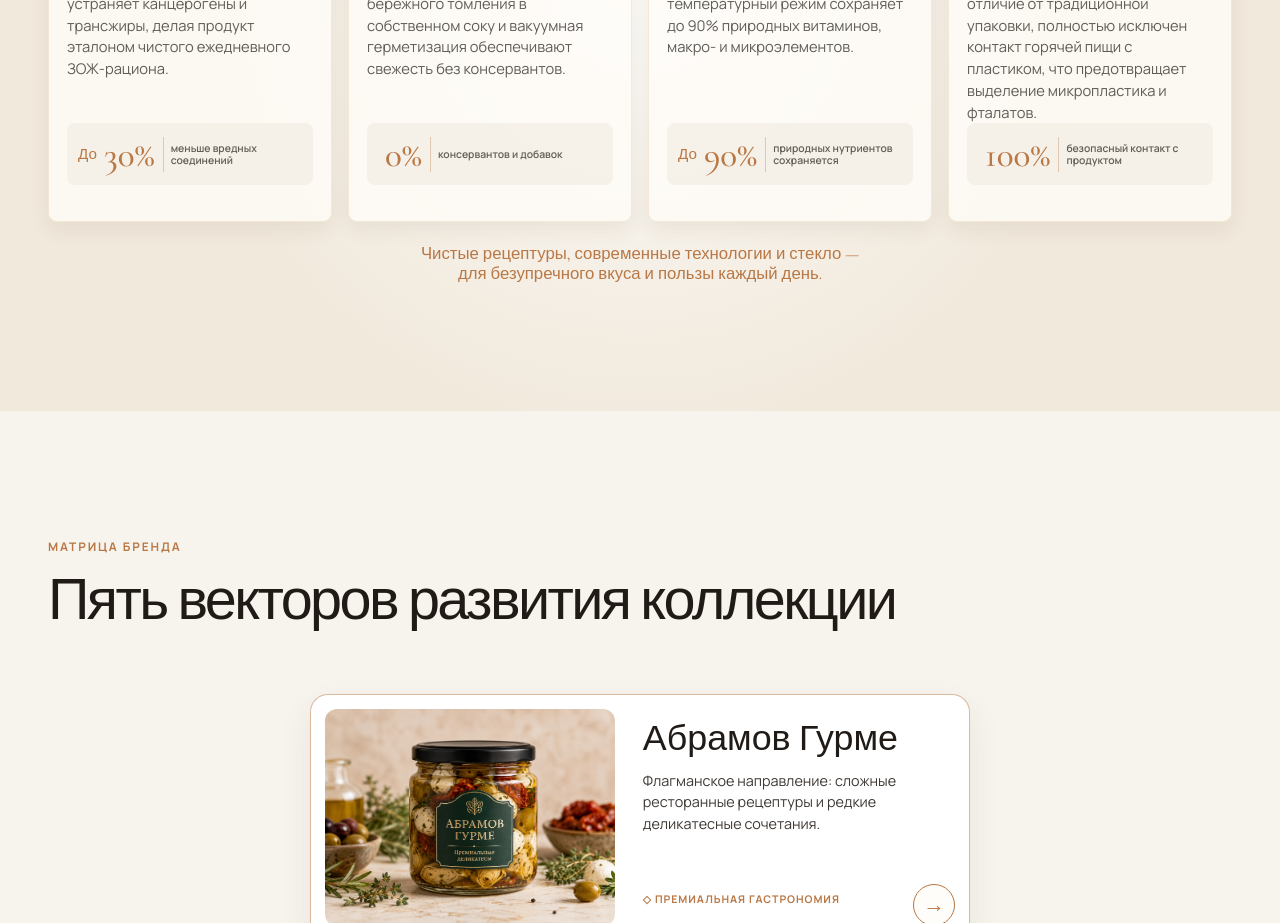
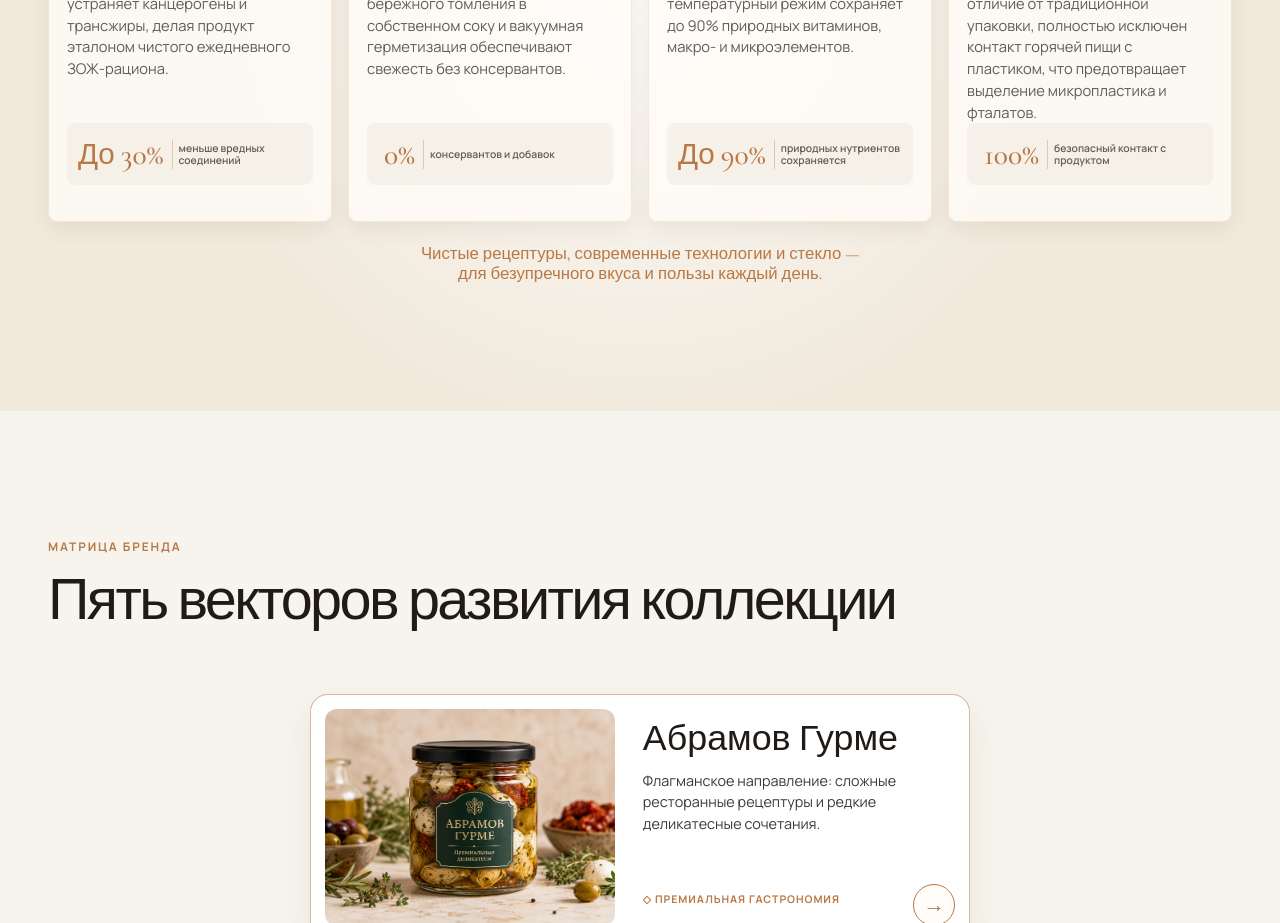
Before and after one commit to sillexy/AbramovGurme, a Next.js app: page / in a window 1280 px wide. Shown: the part 2120-3043 px from the top of the page. Built offline with nearby package versions, Linux system fonts and the light colour scheme.

Commit message:
style: unify benefit metric font size

```diff
--- a/src/app/benefit-metric-font.css
+++ b/src/app/benefit-metric-font.css
@@ -1,16 +1,17 @@
 .benefit-card__metric {
-  --benefit-prefix-size: 0.95rem;
-  --benefit-value-size: 2.2rem;
+  --benefit-metric-size: 1.85rem;
+  column-gap: 6px;
 }
 
-.benefit-card__metric > span {
+.benefit-card__metric > span,
+.benefit-card__metric > strong {
   font-family: var(--font-display), Georgia, serif;
-  font-size: var(--benefit-prefix-size);
+  font-size: var(--benefit-metric-size);
   font-weight: 500;
   line-height: 1;
+  white-space: nowrap;
 }
 
 .benefit-card__metric > strong {
-  font-size: var(--benefit-value-size);
-  line-height: 1;
+  padding-right: 8px;
 }
```
